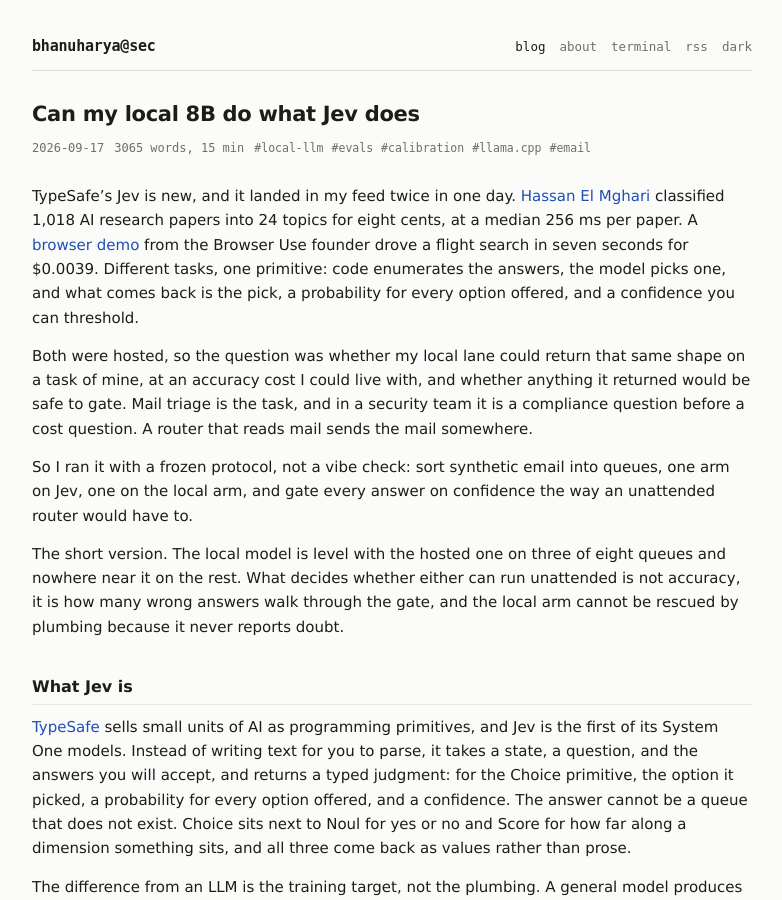
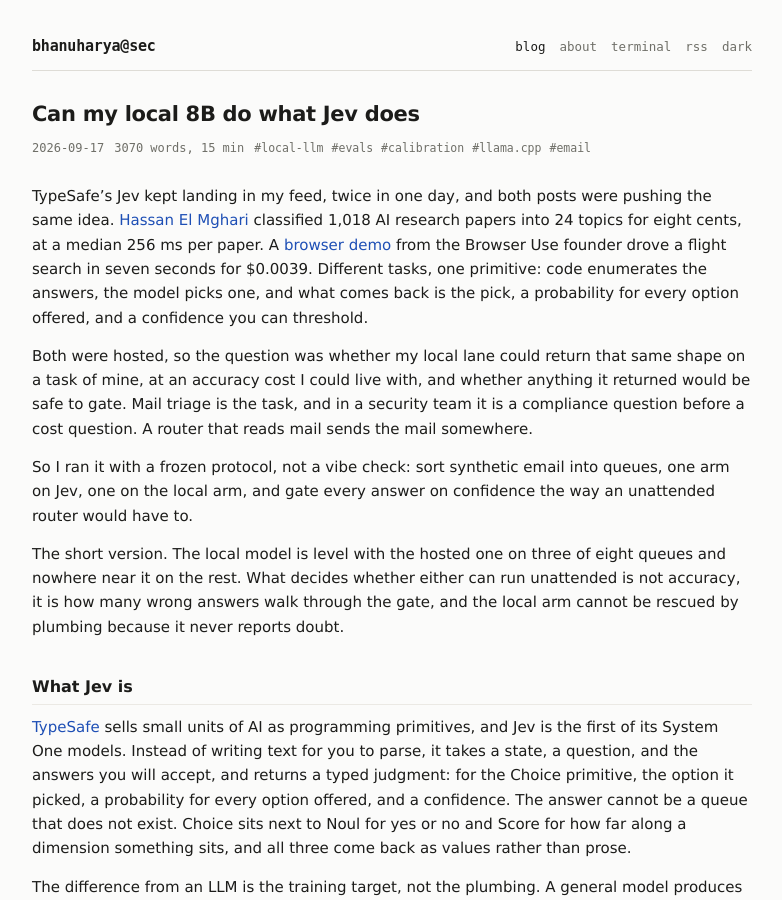
Before and after one commit to bhanuharya/bhanuharya.github.io, a Jekyll site: the page built from _posts/2026-09-17-can-my-local-8b-do-what-jev-does.md, in a window 1280 px wide and 900 px high. Shown: the whole window, without its empty margins (248-1030 px from the left). Built offline with Jekyll 4.4.1, drawn with Linux system fonts in a browser that asks for light colours.

Commit message:
post: fix the dangling opening line about Jev

```diff
--- a/_posts/2026-09-17-can-my-local-8b-do-what-jev-does.md
+++ b/_posts/2026-09-17-can-my-local-8b-do-what-jev-does.md
@@ -7,7 +7,7 @@
 redirect_from: /blog/email-triage-local-8b-vs-hosted/
 ---
 
-TypeSafe's Jev is new, and it landed in my feed twice in one day. [Hassan El Mghari](https://x.com/nutlope/status/2100426999546184123) classified 1,018 AI research papers into 24 topics for eight cents, at a median 256 ms per paper. A [browser demo](https://x.com/gregpr07/status/2100411066966749359) from the Browser Use founder drove a flight search in seven seconds for $0.0039. Different tasks, one primitive: code enumerates the answers, the model picks one, and what comes back is the pick, a probability for every option offered, and a confidence you can threshold.
+TypeSafe's Jev kept landing in my feed, twice in one day, and both posts were pushing the same idea. [Hassan El Mghari](https://x.com/nutlope/status/2100426999546184123) classified 1,018 AI research papers into 24 topics for eight cents, at a median 256 ms per paper. A [browser demo](https://x.com/gregpr07/status/2100411066966749359) from the Browser Use founder drove a flight search in seven seconds for $0.0039. Different tasks, one primitive: code enumerates the answers, the model picks one, and what comes back is the pick, a probability for every option offered, and a confidence you can threshold.
 
 Both were hosted, so the question was whether my local lane could return that same shape on a task of mine, at an accuracy cost I could live with, and whether anything it returned would be safe to gate. Mail triage is the task, and in a security team it is a compliance question before a cost question. A router that reads mail sends the mail somewhere.
 
```
